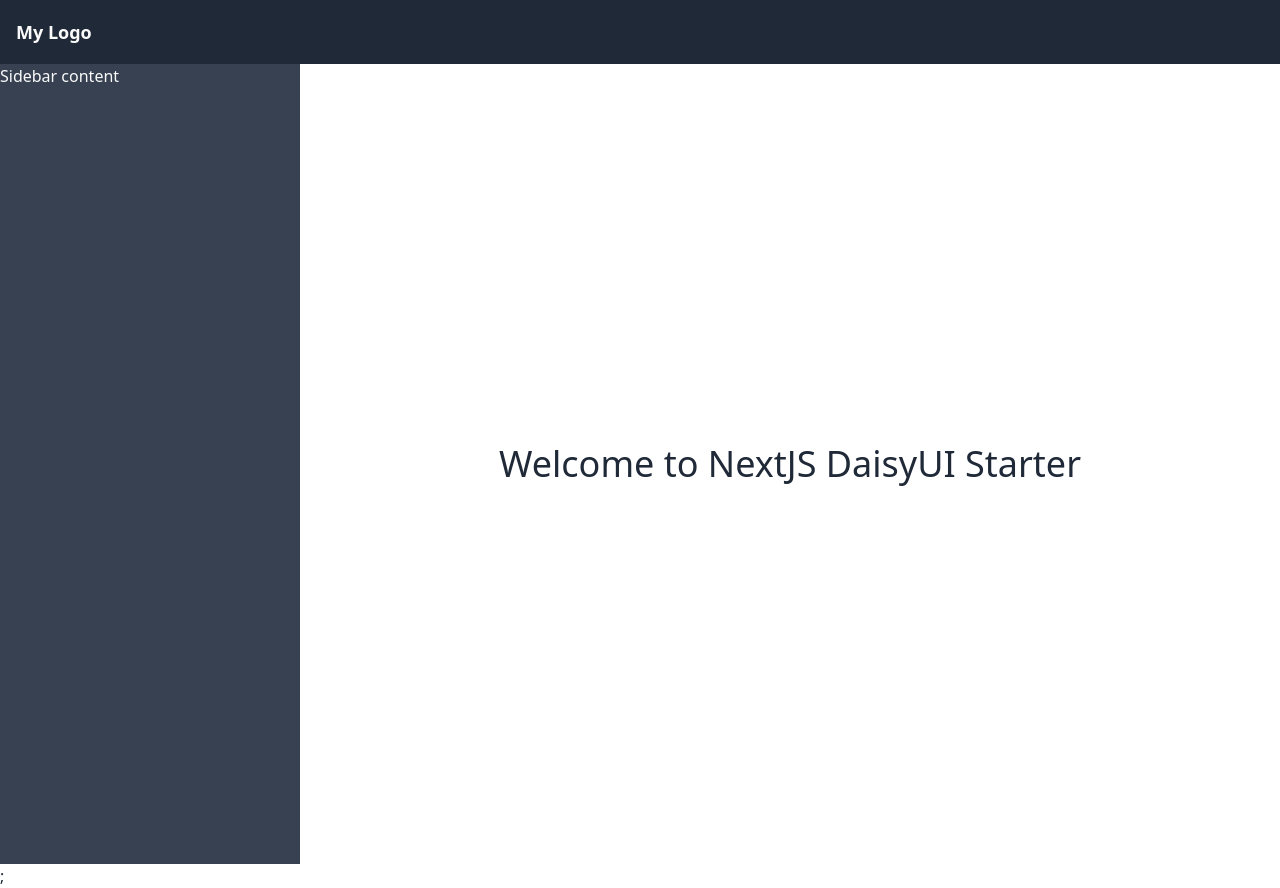
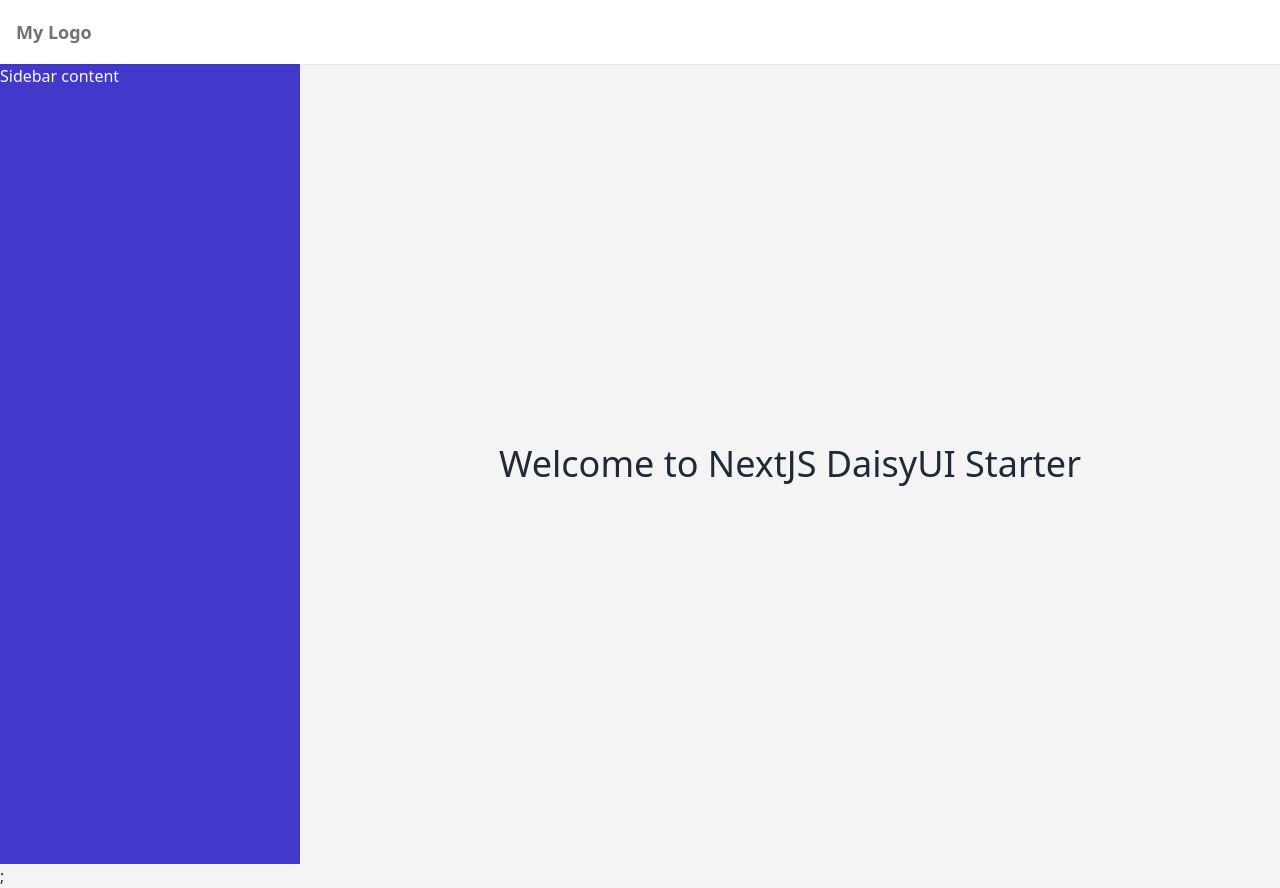
Before and after one commit to jmarioste/next-responsive-sidebar-tailwind, a Next.js app: page / in a window 1280 px wide. Built offline with nearby package versions, Linux system fonts and the light colour scheme.

Commit message:
Modify colors

```diff
--- a/components/Layout.tsx
+++ b/components/Layout.tsx
@@ -5,7 +5,7 @@
 const Layout = (props: PropsWithChildren) => {
   const [sidebarOpen, setSidebarOpen] = useState(false);
   return (
-    <div className="grid min-h-screen grid-rows-header">
+    <div className="grid min-h-screen grid-rows-header bg-zinc-100">
       <div>
         <Navbar onMenuButtonClick={() => setSidebarOpen((prev) => !prev)} />
       </div>
--- a/components/Navbar.tsx
+++ b/components/Navbar.tsx
@@ -5,7 +5,7 @@
 };
 const Navbar = (props: Props) => {
   return (
-    <nav className="w-full bg-gray-800 h-16 text-zinc-50 fixed z-10 flex items-center px-4">
+    <nav className="w-full bg-white h-16 text-zinc-500 fixed z-10 flex items-center px-4 shadow-sm">
       <div className="font-bold text-lg">My Logo</div>
       <div className="flex-grow"></div>
       <button className="md:hidden" onClick={props.onMenuButtonClick}>
--- a/components/Sidebar.tsx
+++ b/components/Sidebar.tsx
@@ -7,7 +7,7 @@
   return (
     <div
       className={classNames({
-        "h-screen w-[300px] bg-gray-700 text-zinc-50 fixed top-0 z-20": true,
+        "h-screen w-[300px] bg-indigo-700 text-zinc-50 fixed top-0 z-20": true,
         "md:w-full md:sticky md:top-16 md:z-0": true,
         "transition-transform .3s ease-in-out md:-translate-x-0": true,
         "-translate-x-full ": !props.open,
```
